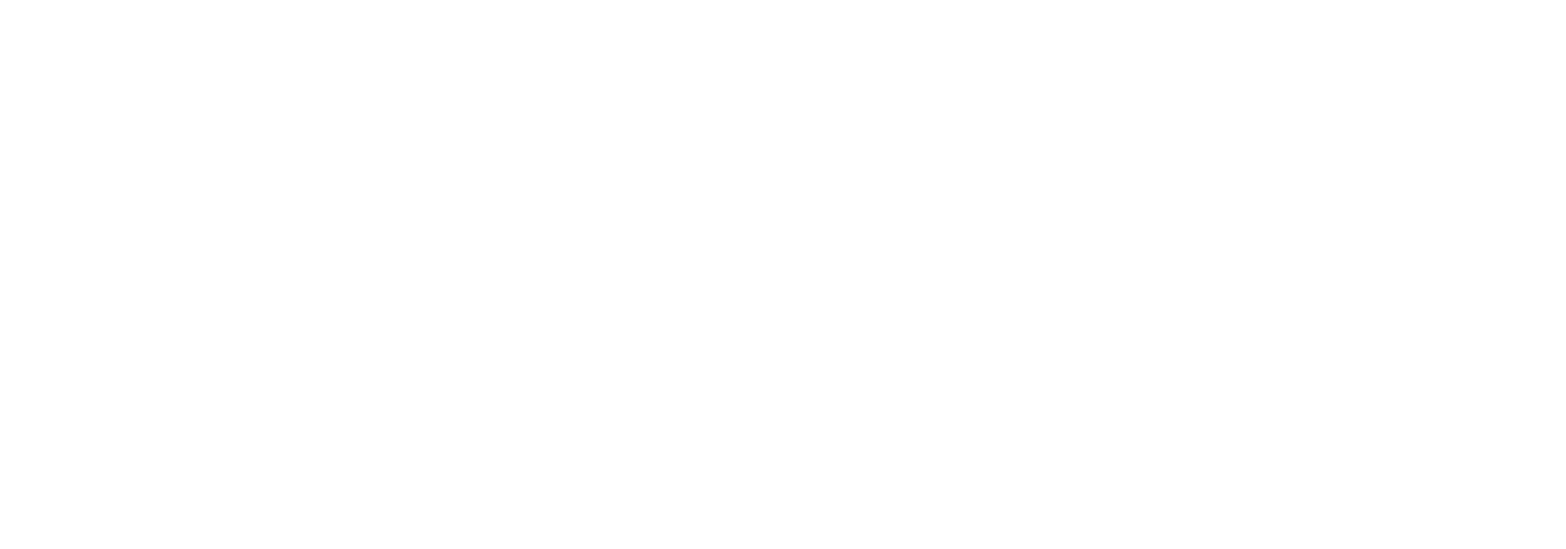
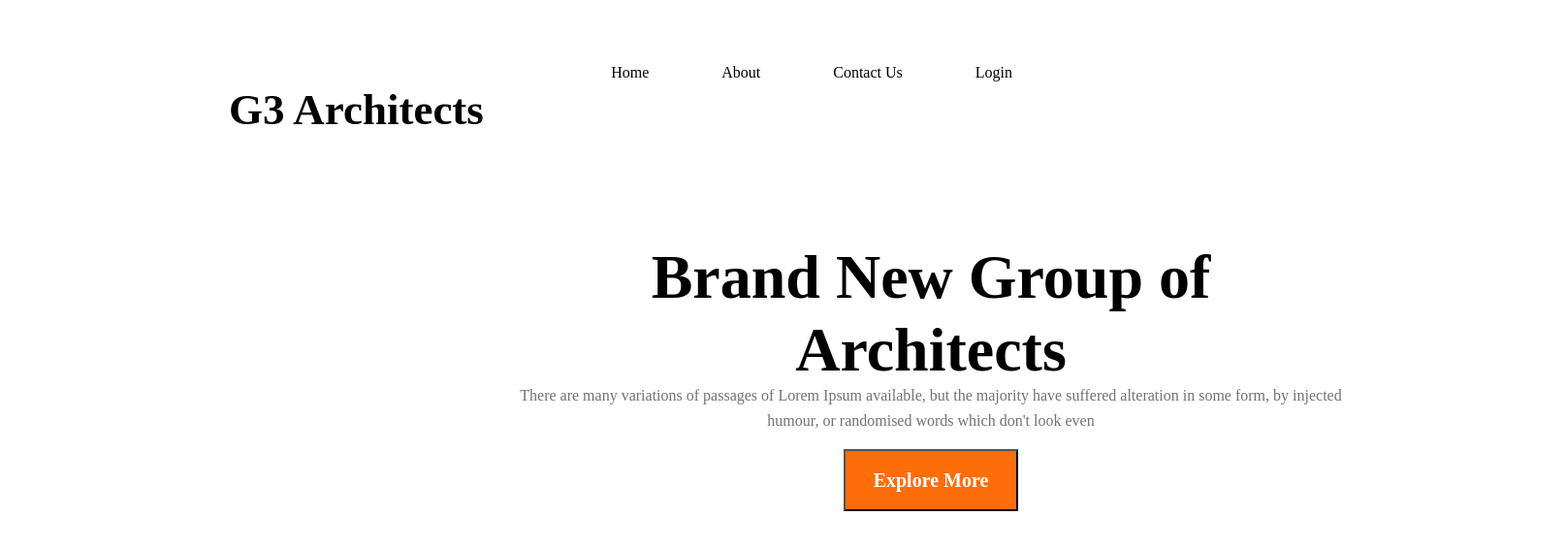
Before and after one commit to epsitarif/architects-css3, a plain HTML site: page index.html in a window 1280 px wide. Shown: the top 566 px of the page at 97% size, 1615 px wide, since content can reach past the window. Drawn offline with Linux system fonts and the light colour scheme.

Commit message:
added header

```diff
--- a/index.html
+++ b/index.html
@@ -5,8 +5,37 @@
     <meta http-equiv="X-UA-Compatible" content="IE=edge">
     <meta name="viewport" content="width=device-width, initial-scale=1.0">
     <title>Architects</title>
+    <link rel="stylesheet" href="styles/style.css">
 </head>
 <body>
+    <!--header start -->
+    <header>
+        <nav>
+            <h2 class="nav-title">G3 Architects</h2>
+            <ul>
+                <li>Home</li>
+                <li>About</li>
+                <li>Contact Us</li>
+                <li>Login</li>
+            </ul>
+        </nav>
+    </header>
+    <main>
+                <!--banner-->
+                <div class="banner">
+                    <div>
+                        <h1>Brand New
+                            Group of Architects </h1>
+                            <p>There are many variations of passages of Lorem Ipsum available, but the majority have suffered alteration in some form, by injected humour, or randomised words which don't look even</p>
+                            <img src="images/banner.png" alt="">
+                            <button class="btn-primary">Explore More</button>
+                    </div>
+                </div>
+                </main>
+
+    <footer>
+
+    </footer>
 
 </body>
 </html>
--- /dev/null
+++ b/styles/style.css
@@ -0,0 +1,82 @@
+nav{
+    display: flex;
+    justify-content: space-between;
+    margin: 50px 228px;
+}
+.nav-title{
+    font-weight: 700;
+    font-size: 45px;
+}
+nav ul{
+    display: flex;
+}
+nav li{
+    list-style: none;
+    margin-left: 75px;
+}
+.banner{
+    text-align: center;
+    margin: 175 305;
+}
+h1{
+
+width: 862px;
+height: 225px;
+left: 529px;
+top: 205px;
+position: absolute;
+font-family: 'Work Sans';
+font-style: normal;
+font-weight: 700;
+font-size: 64px;
+line-height: 75px;
+text-align: center;
+}
+p{
+    position: absolute;
+width: 868px;
+height: 52px;
+left: 526px;
+top: 379px;
+font-family: 'Work Sans';
+font-style: normal;
+font-weight: 400;
+font-size: 16px;
+line-height: 26px;
+text-align: center;
+color: #727272;
+}
+button{
+    position: absolute;
+width: 180px;
+height: 64px;
+left: 870px;
+top: 463px;
+position: absolute;
+width: 131px;
+height: 23px;
+left: 895px;
+top: 484px;
+
+font-family: 'Work Sans';
+font-style: normal;
+font-weight: 600;
+font-size: 20px;
+line-height: 23px;
+text-align: center;
+color: #FFFFFF;
+background-color: #fd6e0a;
+width: 180px;
+height: 64px;
+left: 870px;
+top: 463px;
+}
+img{
+    width: 1440px;
+    height: 700px;
+    left: 175px;
+    top: 569px;
+    position: absolute;
+    background: url(group-three-modern-architects.jpg);
+border-radius: 8px;
+}
```
Also changed, not shown: images/architect.png (added), images/banner.png (added), images/icons/customers.png (added), images/icons/email.png (added), images/icons/projects.png (added), images/icons/ribon.png (added), images/sponsors/amazon.png (added), images/sponsors/figma.png (added), images/sponsors/google.png (added), images/sponsors/spotify.png (added), images/sponsors/telerama.png (added), images/team1.png (added), images/team2.png (added), images/team3.png (added), 1 more files.
